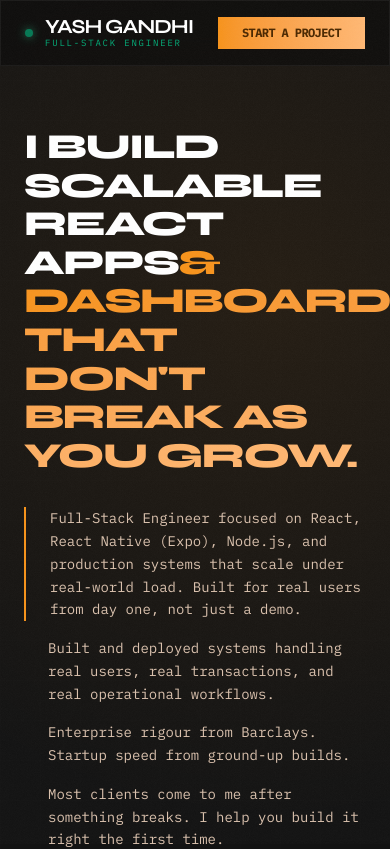
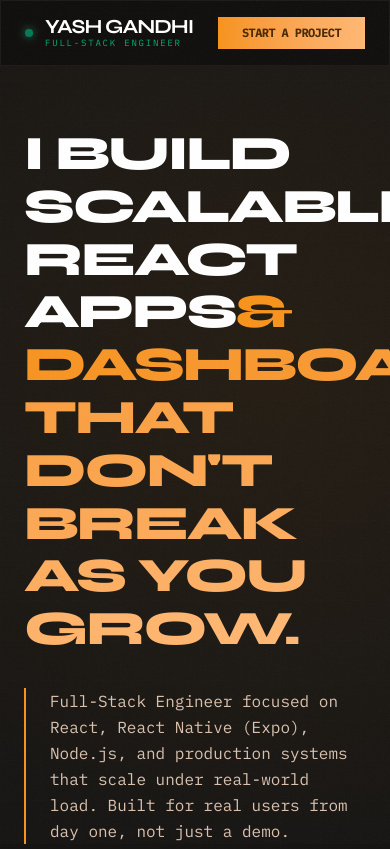
Before and after one commit to gandhiyaash/portfolio-app, a Next.js app: page / in a window 390 px wide. Shown: the top 849 px of the page. Built offline with nearby package versions, Linux system fonts and the light colour scheme.

Commit message:
Update About, Home pages and CaseStudyLayout

```diff
--- a/src/app/about/page.tsx
+++ b/src/app/about/page.tsx
@@ -126,11 +126,11 @@ export default function About() {
                     className="scroll-mt-24"
                 >
                     {/* Marketing Hero Header */}
-                    <div className="text-center py-20 px-4">
-                        <h2 className="font-syne text-[clamp(1.75rem,9vw,3rem)] md:text-7xl font-extrabold uppercase leading-[1.05] text-white mb-2">
+                    <div className="text-center py-20 px-6">
+                        <h2 className="font-syne text-[clamp(1.5rem,6.5vw,3rem)] md:text-7xl font-extrabold tight-tracked uppercase leading-[1.05] text-white mb-2">
                             Got a problem<br />worth solving
                         </h2>
-                        <h2 className="font-syne text-[clamp(1.75rem,9vw,3rem)] md:text-7xl font-extrabold uppercase leading-[1.05] text-[#F7931A] mb-8">
+                        <h2 className="font-syne text-[clamp(1.5rem,6.5vw,3rem)] md:text-7xl font-extrabold tight-tracked uppercase leading-[1.05] text-[#F7931A] mb-8">
                             or something<br />that&apos;s already breaking?
                         </h2>
                         <p className="font-mono text-sm md:text-base text-on-surface-variant max-w-lg mx-auto mb-10 leading-relaxed">
--- a/src/app/page.tsx
+++ b/src/app/page.tsx
@@ -19,18 +19,18 @@ export default function Home() {
                             transition={{ duration: 0.8, ease: "easeOut" }}
                             className="text-left"
                         >
-                            <h1 className="font-syne text-[clamp(1.75rem,9vw,3rem)] md:text-7xl font-extrabold tight-tracked text-white leading-[1.1] mb-8 uppercase">
+                            <h1 className="font-syne text-5xl md:text-7xl font-extrabold tight-tracked text-white leading-[1.1] mb-8 uppercase">
                                 I build scalable React apps<br className="hidden md:block"/>
                                 <span className="text-transparent bg-clip-text bg-gradient-to-r from-[#F7931A] to-[#FFB874]">&amp; dashboards that don&apos;t break as you grow.</span>
                             </h1>
-                            <p className="font-mono text-sm text-on-surface-variant max-w-xl mb-4 border-l-2 border-[#F7931A] pl-6 leading-relaxed">
+                            <p className="font-mono text-base md:text-lg text-on-surface-variant max-w-xl mb-4 border-l-2 border-[#F7931A] pl-6 leading-relaxed">
                                 Full-Stack Engineer focused on React, React Native (Expo), Node.js, and production systems that scale under real-world load. Built for real users from day one, not just a demo.
                             </p>
-                            <p className="font-mono text-sm text-on-surface-variant max-w-xl mb-4 pl-6 leading-relaxed">
+                            <p className="font-mono text-sm text-white/50 max-w-xl mb-4 pl-6 leading-relaxed">
                                 Built and deployed systems handling real users, real transactions, and real operational workflows.
                             </p>
                             <p className="font-mono text-sm text-on-surface-variant max-w-xl mb-4 pl-6 leading-relaxed">
-                                Enterprise rigour from Barclays. Startup speed from ground-up builds.
+                                <span className="text-white opacity-80">Enterprise rigour from Barclays. Startup speed from ground-up builds.</span>
                             </p>
                             <p className="font-mono text-sm text-on-surface-variant max-w-xl mb-2 pl-6 leading-relaxed">
                                 Most clients come to me after something breaks. I help you build it right the first time.
--- a/src/components/CaseStudyLayout.tsx
+++ b/src/components/CaseStudyLayout.tsx
@@ -27,7 +27,7 @@ export const CaseStudyLayout = (props: CaseStudyProps) => {
                         <span className="material-symbols-outlined text-sm">arrow_back</span>
                         Back to Systems
                     </Link>
-                    <h1 className="font-syne text-[clamp(1.75rem,9vw,3rem)] md:text-7xl font-extrabold tight-tracked mb-6 uppercase">{props.title}</h1>
+                    <h1 className="font-syne text-5xl md:text-7xl font-extrabold tight-tracked mb-6 uppercase">{props.title}</h1>
                     <p className="text-xl md:text-2xl text-on-surface-variant max-w-3xl mb-8 leading-relaxed">{props.subtitle}</p>
                     <div className="flex flex-wrap gap-4 mb-8">
                         {props.tags.map(tag => (
```
